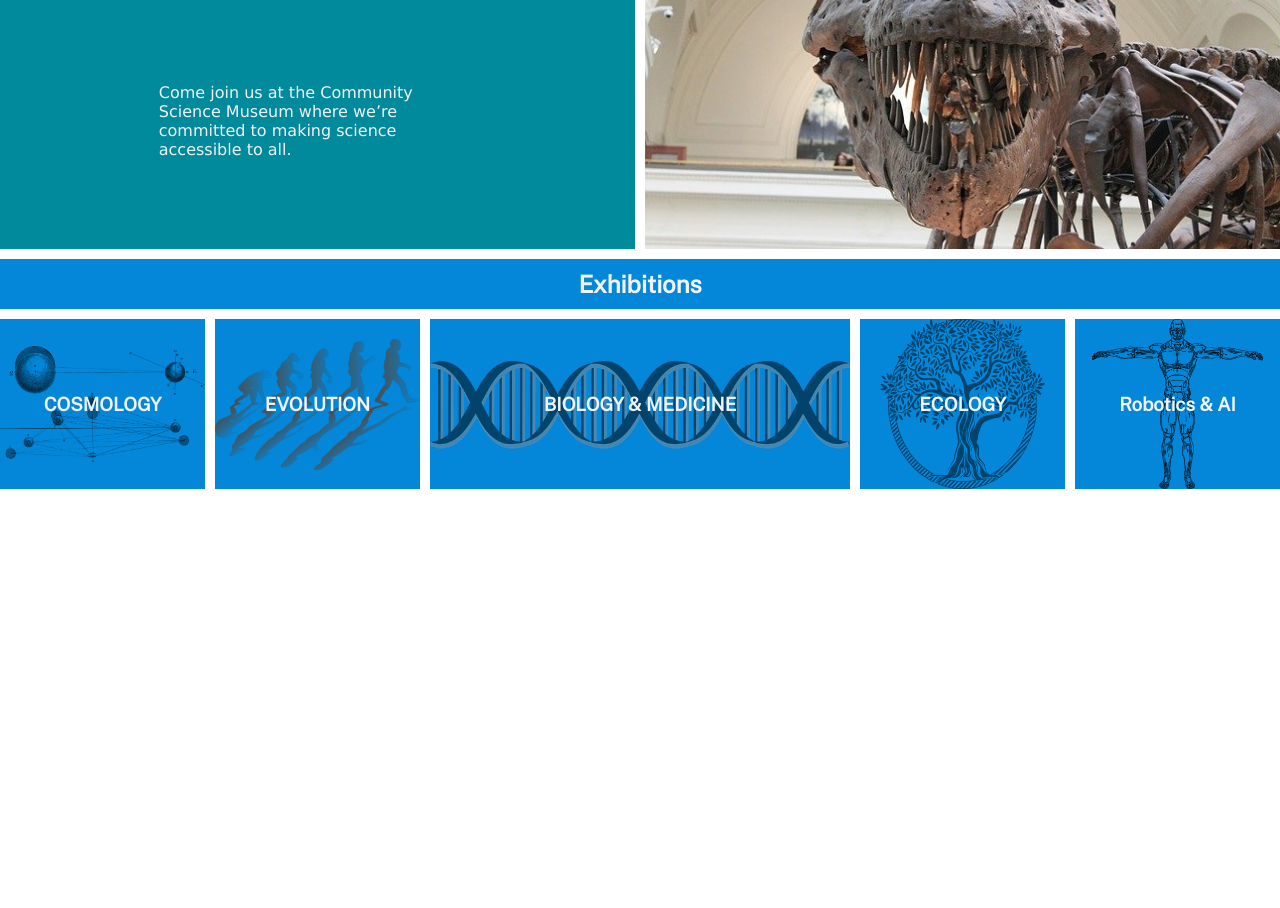
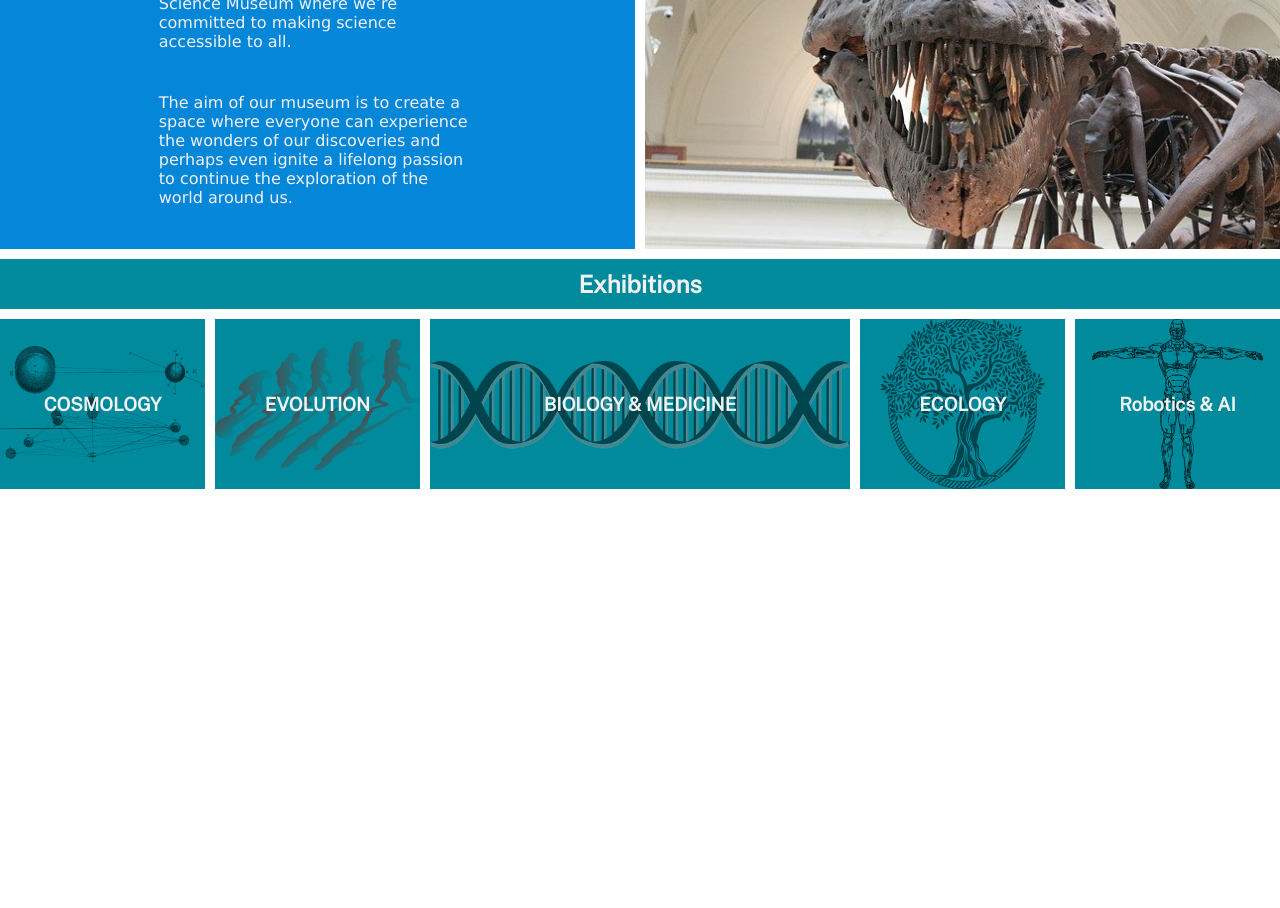
Before and after one commit to VLazari/SemesterProject1---Museum, a plain HTML site: page index.html in a window 1280 px wide. Shown: the part 391-1299 px from the top of the page. Drawn offline with nearby package versions, Linux system fonts and the light colour scheme; a web font is replaced by a local one.

Commit message:
home page

```diff
--- a/css/style.css
+++ b/css/style.css
@@ -10,6 +10,7 @@
   --colorBlue: #0487d9;
   --colorDarkBlue: #03258c;
   --colorAction: #f27405;
+  --colorRubin: #008a9c;
   --amatic: "Amatic SC", Verdana, Arial, Helvetica, sans-serif;
   --andika: Andika, Verdana, Arial, Helvetica, sans-serif;
   --public: "Public Sans", Tahoma, Verdana, sans-serif;
@@ -51,8 +52,8 @@ header {
 
 .logo {
   font-family: var(--amatic);
-  font-size: 35px;
-  color: var(--colorLight);
+  font-size: 2.5rem;
+  color: var(--colorAction);
   padding: 10px;
 }
 
@@ -60,7 +61,6 @@ header {
 #active {
   text-decoration: underline;
   color: var(--colorSkyBlue);
-  text-transform: uppercase;
 }
 
 #menu {
@@ -122,6 +122,10 @@ header {
   row-gap: 10px;
 }
 
+.main-content a:hover {
+  opacity: 0.8;
+}
+
 .home-box1,
 .home-box3,
 .home-box4 {
@@ -129,16 +133,17 @@ header {
   flex-direction: column;
   justify-content: space-evenly;
   align-items: center;
-  background-color: var(--colorBlue);
+  background-color: var(--colorRubin);
   color: var(--colorLight);
 }
 .home-box1 {
   grid-row: span 7;
-  background-color: #008a9c;
+  background-color: var(--colorBlue);
 }
 
 .home-box1 p {
   width: 50%;
+  margin-bottom: 10px;
 }
 
 .home-box2 {
@@ -153,41 +158,35 @@ header {
   grid-row: span 3;
 }
 
-.img1 {
-  background-image: url(../images/astronomy-ge5cb05244_640.png);
+.img1,
+.img2,
+.img3,
+.img4,
+.img5 {
   background-position: center;
   background-size: contain;
   background-repeat: no-repeat;
 }
 
+.img1 {
+  background-image: url(../images/astronomy-ge5cb05244_640.png);
+}
+
 .img2 {
   background-image: url(../images/evolution-g9652136be_640.png);
-  background-position: center;
-  background-size: contain;
-  background-repeat: no-repeat;
 }
 
 .img3 {
   background-image: url(../images/biology-gdf6883720_640.png);
-  background-position: center;
-  background-size: contain;
-  background-repeat: no-repeat;
 }
+
 .img4 {
   background-image: url(../images/tree-gb7c1e05a2_640.png);
-  background-position: center;
-  background-size: contain;
-  background-repeat: no-repeat;
 }
+
 .img5 {
   background-image: url(../images/linear-gfd439c291_640.png);
-  background-position: center;
-  background-size: contain;
-  background-repeat: no-repeat;
 }
-/* h3 {
-  background-color: var(--colorSkyBlue);
-} */
 
 /* <--- Index */
 
@@ -196,8 +195,16 @@ header {
 /* <--- General */
 /* ---> General */
 /* <--- General */
-/* ---> General */
-/* <--- General */
+/* ---> Footer */
+.footer {
+  background-color: var(--colorRubin);
+}
+
+i {
+  color: var(--colorLight);
+  font-size: 50px;
+}
+/* <--- Footer */
 
 @media screen and (min-width: 950px) {
   .navigation {
--- a/index.html
+++ b/index.html
@@ -4,13 +4,14 @@
         <meta charset="UTF-8" />
         <meta http-equiv="X-UA-Compatible" content="IE=edge" />
         <meta name="viewport" content="width=device-width, initial-scale=1.0" />
+        <title>Community Science Museum - main page</title>
         <meta name="description" content="Come join us at the Community Science Museum where we’re committed to making science accessible to all" />
         <link rel="preconnect" href="https://fonts.googleapis.com" />
         <link rel="preconnect" href="https://fonts.gstatic.com" crossorigin />
         <link href="https://fonts.googleapis.com/css2?family=Amatic+SC:wght@700&family=Andika&family=Public+Sans&display=swap" rel="stylesheet" />
         <script src="https://kit.fontawesome.com/561d23a571.js" crossorigin="anonymous"></script>
         <link rel="stylesheet" href="css/style.css" />
-        <title>Community Science Museum - main page</title>
+
     </head>
     <body>
         <header>
@@ -35,35 +36,48 @@
           <div class="home-box1 col3">
                     <h1 class="logo">Community Science MuSeUm</h1>
                     <p>Come join us at the Community Science Museum where we’re committed to making science accessible to all.</p>
+                    <p>The aim of our museum is to create a space where everyone can experience the wonders of our discoveries and perhaps even ignite a lifelong passion to continue the exploration of the world around us.
+                    </p>
             </div>
             <div class="home-box2 col3"></div>
 
-            <div class="home-box3 col6">
+            <a href="exhibition.html" class="home-box3 col6">
               <h2>Exhibitions</h2>
-            </div>
+            </a>
 
             <a href="" class="home-box4 img1">
               <h3>COSMOLOGY</h3>
             </a>
 
-            <div class="home-box4 img2">
+            <a href="" class="home-box4 img2">
               <h3>EVOLUTION</h3>
-            </div>
+            </a>
 
-            <div class="home-box4 col2 img3">
+            <a href="" class="home-box4 col2 img3">
               <h3>BIOLOGY & MEDICINE</h3>
-            </div>
-            <div class="home-box4 img4">
+            </a>
+            <a href="" class="home-box4 img4">
               <h3>ECOLOGY</h3>
-            </div>
-            <div class="home-box4 img5">
+            </a>
+            <a href="" class="home-box4 img5">
               <h3>Robotics & AI</h3>
-            </div>
+            </a>
             <div class="home-box"></div>
             <div class="home-box"></div>
             <div class="home-box"></div>
         </main>
-        <footer>
+        <footer class="footer">
+          <h1 class="logo">Community Science MuSeUm</h1>
+          <ul>
+            <li><a href="index.html">Home</a></li>
+            <li><a href="products.html">Products</a></li>
+            <li><a href="about.html">About</a></li>
+            <li><a href="contact.html">Contact</a></li>
+          </ul>
+          <a href="#"><i class="fab fa-twitter-square"></i></a>
+          <a href="#"><i class="fab fa-facebook"></i></a>
+          <a href="#"><i class="fab fa-instagram-square"></i></a>
+        <hr />
             <p>Copyright &copy; All rights reserved | Created by Viorel Lazari</p>
         </footer>
     </body>
```
Also changed, not shown: events.html (added), exhibition.html (added), explore.html (added), support.html (added), visit.html (added).
